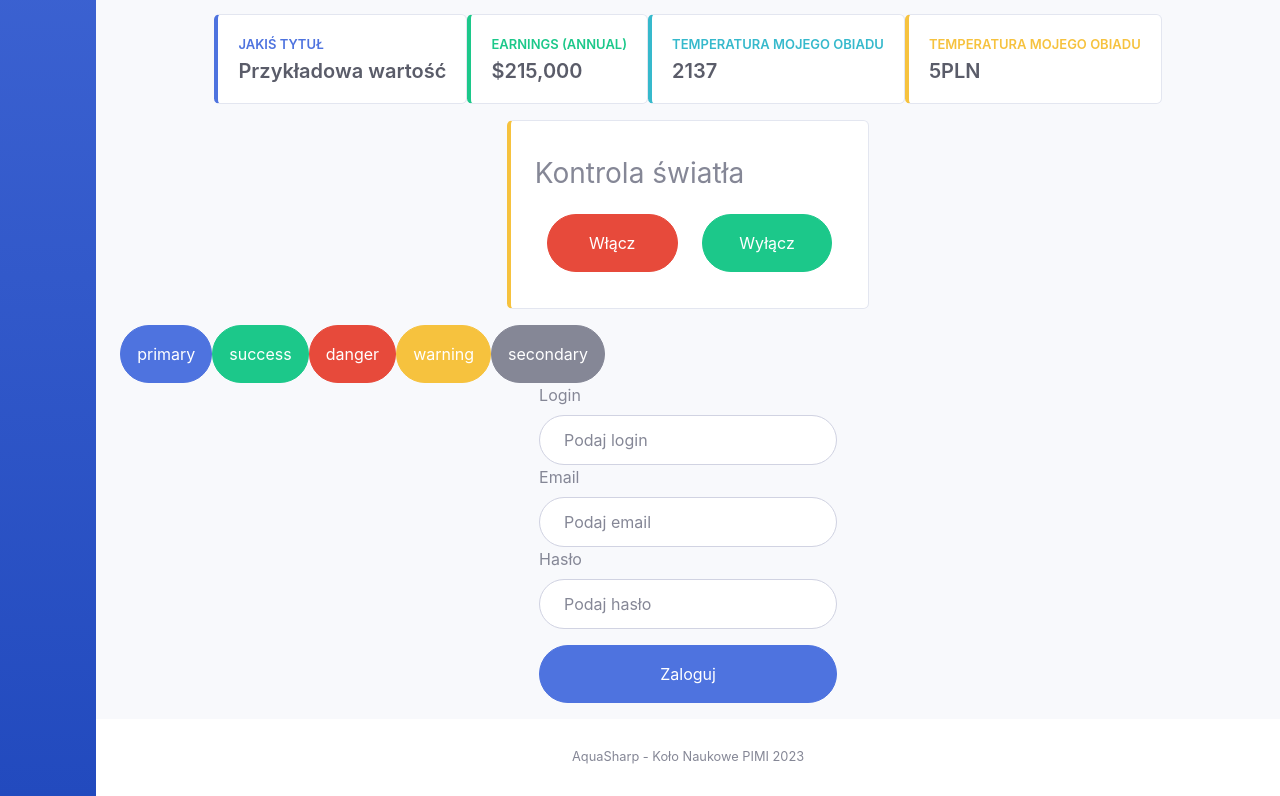
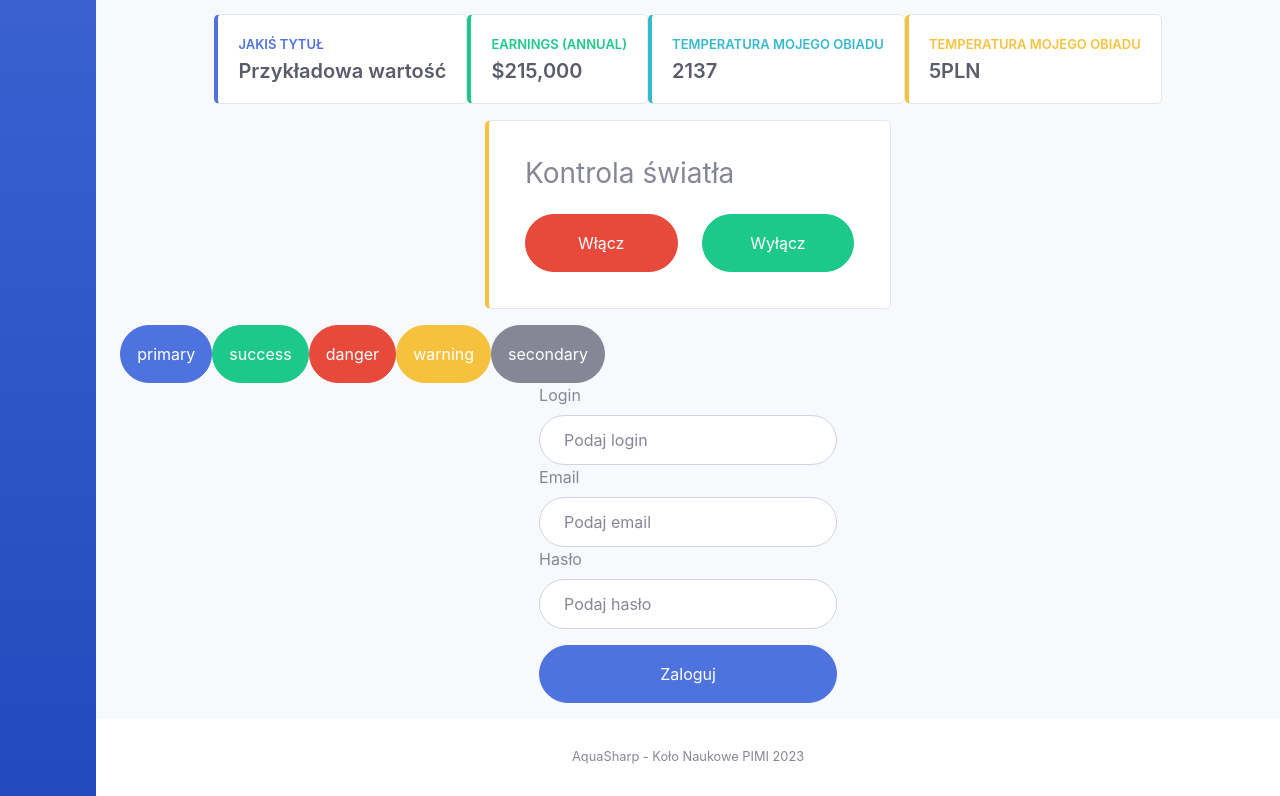
Before and after one commit to grupadotnet/Aqua-Sharp-Frontend, a React (Vite) app: page /dashboard in a window 1280 px wide. Shown: the part 788-1584 px from the top of the page. Built offline with nearby package versions, Linux system fonts and the light colour scheme.

Commit message:
Changed LightControl's margins

```diff
--- a/src/components/tile/LightControlTile.tsx
+++ b/src/components/tile/LightControlTile.tsx
@@ -6,7 +6,10 @@ import Tile from './Tile';
 const LightControlTile = () => (
   <Tile theme="warning">
     <Container className="p-3">
-      <Row className="h3 mb-4">Kontrola światła</Row>
+      <Row className="h3 mb-4">
+        <Col className="mr-5">Kontrola światła</Col>
+        <Col xs={6} className="mr-5"></Col>
+      </Row>
       <Row>
         <Col className="d-flex flex-column">
           <Button variant="danger">Włącz</Button>
--- a/src/pages/working/index.tsx
+++ b/src/pages/working/index.tsx
@@ -110,11 +110,7 @@ export const Working: React.FC = () => {
         </DataTile>
       </Row>
       <Row className="justify-content-md-center my-3">
-        <Col></Col>
-        <Col>
-          <LightControlTile />
-        </Col>
-        <Col></Col>
+        <LightControlTile />
       </Row>
       {/* tiles end */}
       {/* button start */}
```
